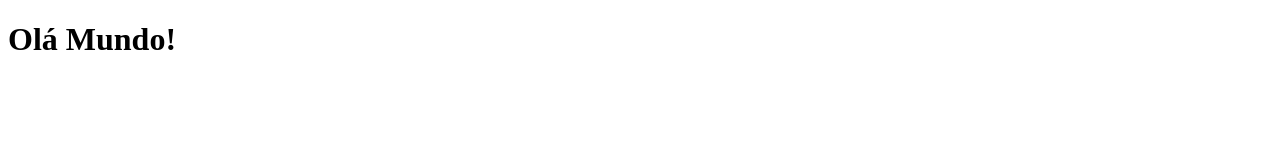
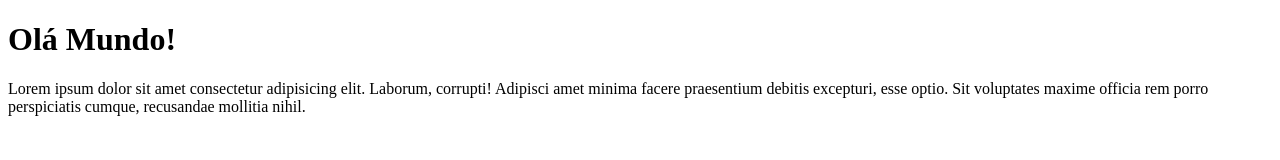
Before and after one commit to Bildem7402/Meus-Projetos, a plain HTML site: page index.html in a window 1280 px wide. Drawn offline with Linux system fonts and the light colour scheme.

Commit message:
adicionei um paragrafo

```diff
--- a/index.html
+++ b/index.html
@@ -7,6 +7,7 @@
 </head>
 <body>
     <h1>Olá Mundo!</h1>
+    <p> Lorem ipsum dolor sit amet consectetur adipisicing elit. Laborum, corrupti! Adipisci amet minima facere praesentium debitis excepturi, esse optio. Sit voluptates maxime officia rem porro perspiciatis cumque, recusandae mollitia nihil.</p>
 
 </body>
 </html>
```
